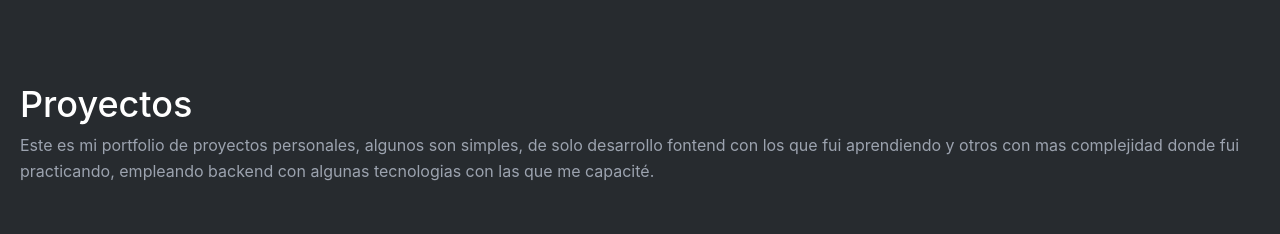
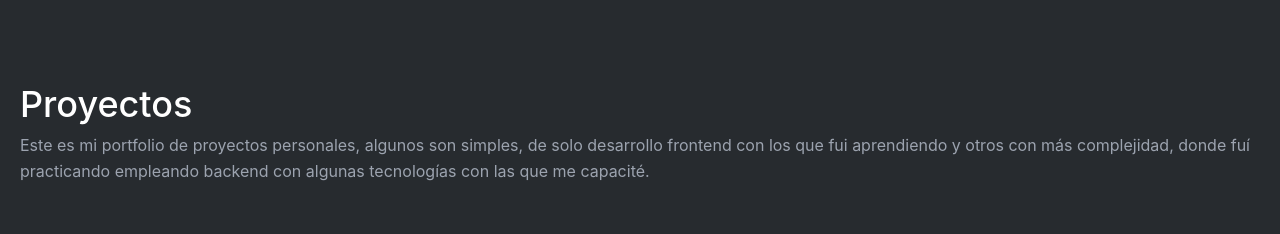
Before and after one commit to joaquinnieva/joaquinnieva, a React (Create React App) app: page / in a window 1280 px wide. Shown: the part 2900-3134 px from the top of the page. Built offline with nearby package versions, Linux system fonts and the light colour scheme.

Commit message:
Fix texts

```diff
--- a/src/constants/constants.js
+++ b/src/constants/constants.js
@@ -12,6 +12,8 @@ export const CODER_DESCRIPTION =
 export const DESIGNER_TITLE = 'Diseño'
 export const DESIGNER_DESCRIPTION =
   'En el diseño trabajo con estos programas, el progreso de las barras comprende mi conocimiento y manejo con los mismos.'
+export const PROJECTS_DESCRIPTION =
+  'Este es mi portfolio de proyectos personales, algunos son simples, de solo desarrollo frontend con los que fui aprendiendo y otros con más complejidad, donde fuí practicando empleando backend con algunas tecnologías con las que me capacité.'
 export const REPO = 'Repo'
 export const DEMO = 'Demo'
 export const CONTACT_TITLE = 'CONTACTO'
--- a/src/sections/Projects/Projects.tsx
+++ b/src/sections/Projects/Projects.tsx
@@ -1,5 +1,6 @@
 import { useState } from 'react'
 import ProyectCard from '../../components/ProyectCard/ProyectCard'
+import { PROJECTS_DESCRIPTION } from '../../constants/constants'
 import proyects from '../../constants/proyectsInfo'
 
 function Projects() {
@@ -14,10 +15,7 @@ function Projects() {
             </h1>
           </div>
           <p className="w-full leading-relaxed text-opacity-90">
-            Este es mi portfolio de proyectos personales, algunos son simples,
-            de solo desarrollo fontend con los que fui aprendiendo y otros con
-            mas complejidad donde fui practicando, empleando backend con algunas
-            tecnologias con las que me capacité.
+            {PROJECTS_DESCRIPTION}
           </p>
         </div>
         <div
```
